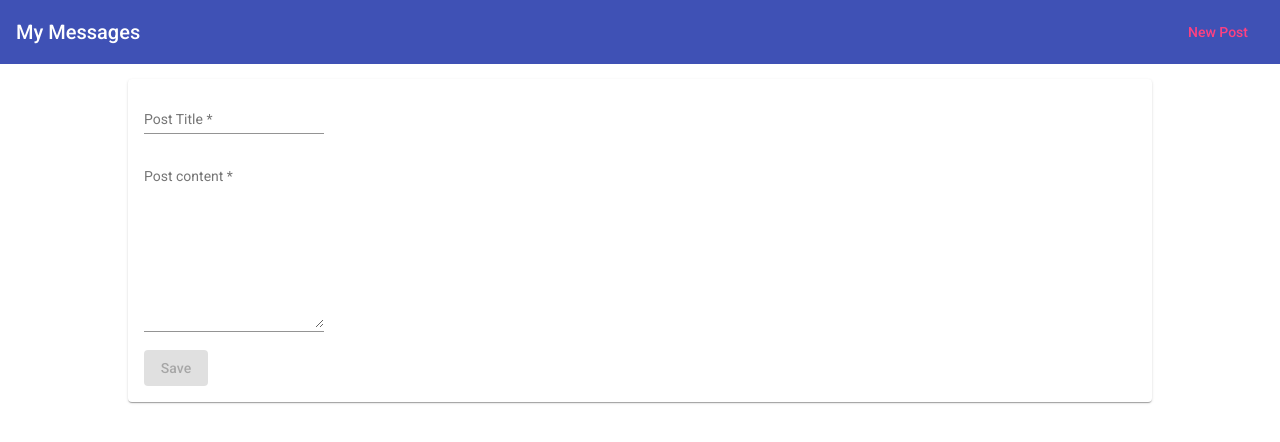
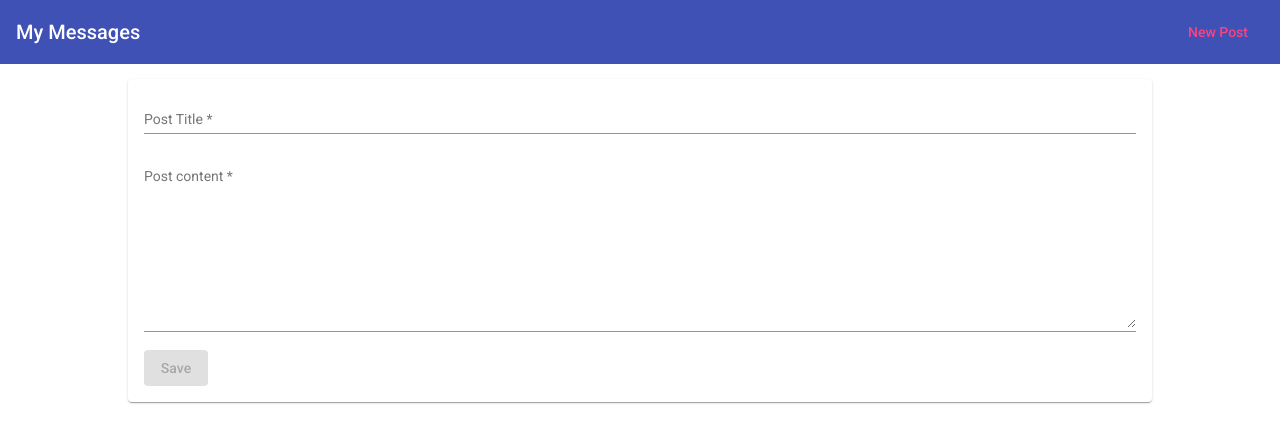
Before and after one commit to kdenno/Mean-social, an Angular app: page /create in a window 1280 px wide. Shown: the top 442 px of the page. Built offline with nearby package versions, Linux system fonts and the light colour scheme.

Commit message:
adding loading spinners

```diff
--- a/src/app/app.module.ts
+++ b/src/app/app.module.ts
@@ -11,6 +11,7 @@ import { MatToolbarModule } from '@angular/material/toolbar';
 import { MatExpansionModule } from '@angular/material/expansion';
 import { MatButtonModule } from '@angular/material/button';
 import { MatCardModule } from '@angular/material/card';
+import {MatProgressSpinnerModule} from '@angular/material/progress-spinner';
 import { HeaderComponent } from './header/header.component';
 import { PostListComponent } from './posts/post-list/post-list.component';
 import { FormsModule } from '@angular/forms';
@@ -33,6 +34,7 @@ import { FormsModule } from '@angular/forms';
     MatToolbarModule,
     MatExpansionModule,
     MatButtonModule,
+    MatProgressSpinnerModule,
     MatCardModule
   ],
   providers: [],
--- a/src/app/posts/post-create/post-create.component.css
+++ b/src/app/posts/post-create/post-create.component.css
@@ -0,0 +1,8 @@
+mat-spinner {
+    margin: auto;
+}
+
+mat-form-field,
+textarea {
+    width: 100%;
+}
--- a/src/app/posts/post-create/post-create.component.html
+++ b/src/app/posts/post-create/post-create.component.html
@@ -1,5 +1,6 @@
 <mat-card style="margin-top: 15px;">
-    <form (submit)="onSave(postForm)" #postForm="ngForm">
+    <mat-spinner *ngIf="isLoading"></mat-spinner>
+    <form (submit)="onSave(postForm)" #postForm="ngForm" *ngIf="!isLoading">
         <div>
             <mat-form-field>
                 <input matInput type="text" placeholder="Post Title" name="title" required [ngModel]="post?.title">
--- a/src/app/posts/post-create/post-create.component.ts
+++ b/src/app/posts/post-create/post-create.component.ts
@@ -13,6 +13,7 @@ export class PostCreateComponent implements OnInit {
   private mode = 'create';
   private postId;
   post: Post;
+  isLoading = false;
 
   constructor(public postService: PostService, public route: ActivatedRoute) { }
 
@@ -21,8 +22,10 @@ export class PostCreateComponent implements OnInit {
       if (paramMap.has('postId')) {
         this.mode = 'edit';
         this.postId = paramMap.get('postId');
+        this.isLoading = true;
         // get the post
         this.postService.getPost(this.postId).subscribe(result => {
+          this.isLoading = false;
           this.post = { id: result['data']._id, title: result['data'].title, content: result['data'].content };
         });
 
@@ -38,6 +41,7 @@ export class PostCreateComponent implements OnInit {
     if (!form.valid) {
       return;
     }
+    this.isLoading = true;
     if (this.mode === 'create') {
       this.postService.createPost(null, form.value.title, form.value.content);
 
--- a/src/app/posts/post-list/post-list.component.html
+++ b/src/app/posts/post-list/post-list.component.html
@@ -1,4 +1,5 @@
-<mat-accordion *ngIf="posts.length > 0">
+<mat-spinner *ngIf="isLoading"></mat-spinner>
+<mat-accordion *ngIf="posts.length > 0 && !isLoading">
     <mat-expansion-panel *ngFor=" let post of posts">
         <mat-expansion-panel-header>
             {{post.title}}
@@ -10,4 +11,4 @@
         </mat-action-row>
     </mat-expansion-panel>
 </mat-accordion>
-<p *ngIf=" posts.length <=0" class="info-text mat-body-1">No posts yet</p>
+<p *ngIf=" posts.length <=0 && !isLoading" class="info-text mat-body-1">No posts yet</p>
--- a/src/app/posts/post-list/post-list.component.ts
+++ b/src/app/posts/post-list/post-list.component.ts
@@ -11,11 +11,14 @@ import { Subscription } from 'rxjs';
 export class PostListComponent implements OnInit, OnDestroy {
   public posts: Post[] = [];
   private updatedPostsSub: Subscription;
+  isLoading = false;
   constructor(public postService: PostService) { }
 
   ngOnInit() {
+    this.isLoading = true;
     this.postService.getPosts();
     this.updatedPostsSub = this.postService.getUpdatedPosts().subscribe((posts: Post[]) => {
+      this.isLoading = false;
       this.posts = posts;
     });
   }
--- a/src/app/posts/post.service.ts
+++ b/src/app/posts/post.service.ts
@@ -3,11 +3,12 @@ import { Injectable, ComponentFactoryResolver } from '@angular/core';
 import { Subject } from 'rxjs';
 import { map } from 'rxjs/operators';
 import { HttpClient } from '@angular/common/http';
+import { Router } from '@angular/router';
 
 @Injectable({ providedIn: 'root' })
 
 export class PostService {
-  constructor(private http: HttpClient) { }
+  constructor(private http: HttpClient, private router: Router) { }
   private posts: Post[] = [];
   private updatePostsSub = new Subject();
   createPost(id = null, title: string, content: string) {
@@ -15,7 +16,9 @@ export class PostService {
     this.http.post('http://localhost:3000/api/posts', post).subscribe(responseData => {
       post.id = responseData['postId'];
       this.posts.push(post);
-      this.updatePostsSub.next(this.posts);
+      // update and navigate away
+      this.updateApp([...this.posts]);
+
     });
 
 
@@ -55,7 +58,7 @@ export class PostService {
       allPosts[oldPostIndex] = post;
       this.posts = allPosts;
       // update the app
-      this.updatePostsSub.next([...this.posts]);
+      this.updateApp([...this.posts]);
     });
 
   }
@@ -68,5 +71,9 @@ export class PostService {
     });
 
   }
+  updateApp(currentPosts) {
+    this.updatePostsSub.next(currentPosts);
+    this.router.navigate(['/']);
+  }
 
 }
```
